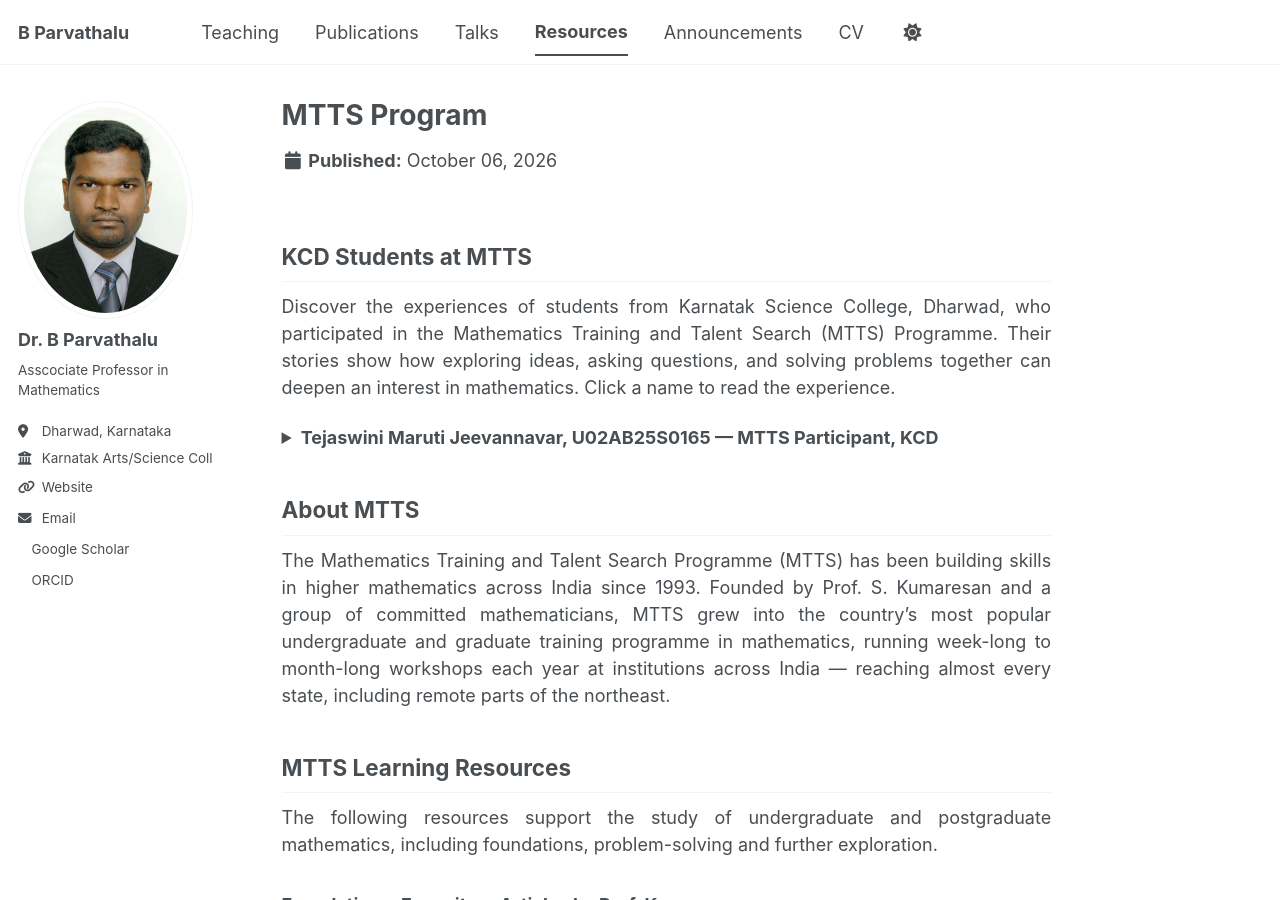
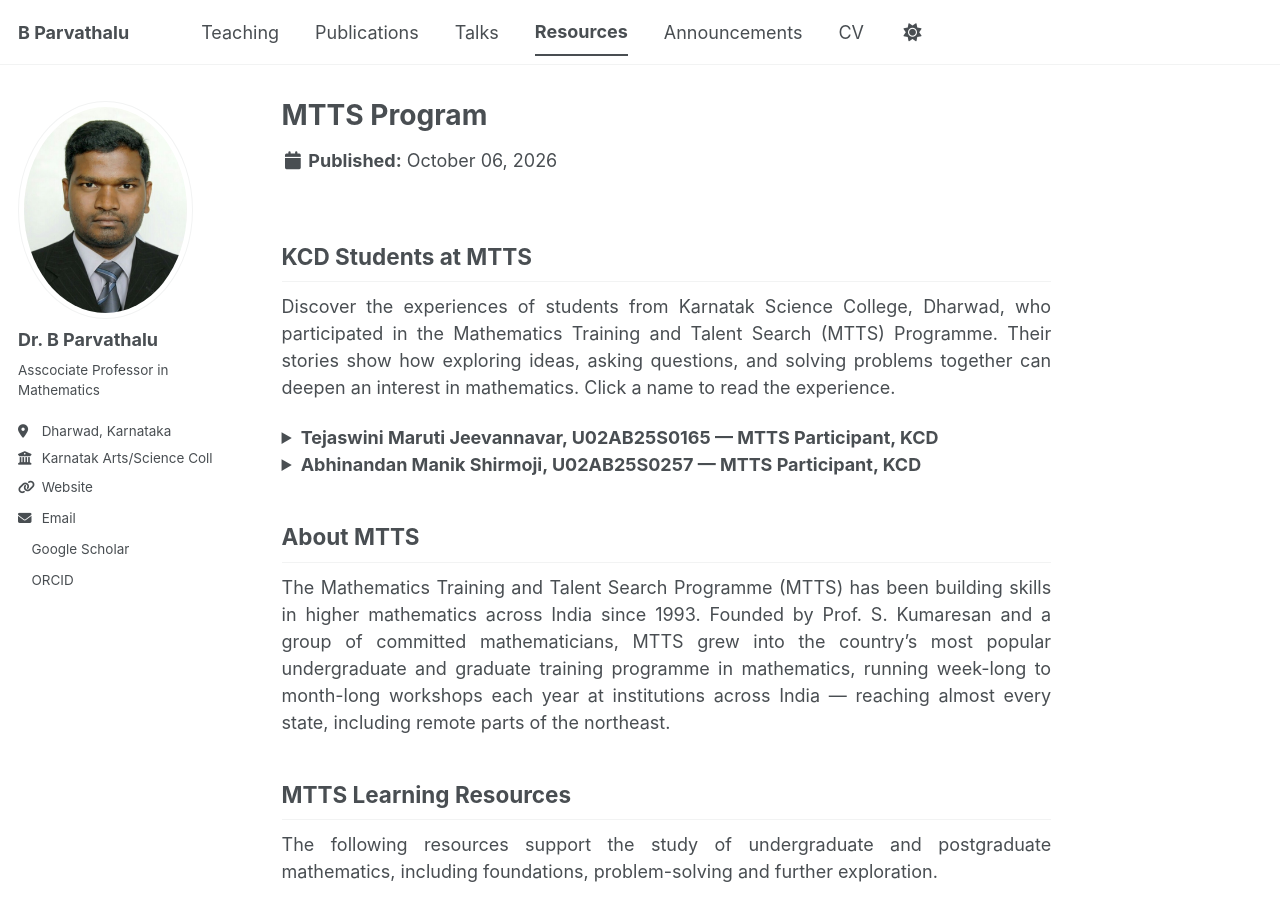
Before and after one commit to drbp-kcd/drbp-kcd.github.io, a Jekyll site: the page built from _resources/mtts-program.md, in a window 1280 px wide and 900 px high. Built offline with Jekyll 4.4.1, drawn with Linux system fonts in a browser that asks for light colours; a style sheet for code colours, icons or effects is not loaded.

Commit message:
Document participant experience from OFCM 2026
Added a participant's experience and advice from OFCM 2026 to the MTTS program documentation.

```diff
--- a/_resources/mtts-program.md
+++ b/_resources/mtts-program.md
@@ -50,6 +50,50 @@
     I am grateful to Dr. Parvathalu Sir for introducing me to
     this opportunity and to the entire MTTS community for such
     a meaningful learning experience.
+  </p>
+</details>
+
+<details>
+  <summary><strong>Abhinandan Manik Shirmoji, U02AB25S0257 — MTTS Participant, KCD</strong></summary>
+
+  <p>
+    <strong>Experience:</strong> Participated in OFCM 2026, gaining
+    new mathematical perspectives, confidence, and a supportive
+    learning community.
+  </p>
+
+  <p>
+    OFCM 2026 changed the way I think, learn, and approach problems.
+    Each session encouraged us to think alongside the instructor,
+    while connections between real-life situations and mathematical
+    ideas made concepts meaningful and engaging.
+  </p>
+
+  <p>
+    One message stayed with me: “Committing mistakes is our birthright
+    while learning something.” It helped me become comfortable with
+    making mistakes and see them as opportunities to learn.
+  </p>
+
+  <p>
+    Breakout discussions connected me with fellow mathematics
+    enthusiasts and gave me the confidence to share my ideas and
+    problem-solving methods. I was fortunate to receive guidance
+    from four mentors who continue to support me even after the camp.
+  </p>
+
+  <p>
+    The three self-assessments helped me recognise my strengths
+    and areas for improvement. Beyond mathematical knowledge,
+    OFCM gave me a sense of community and a more confident,
+    reflective approach to learning.
+  </p>
+
+  <p>
+    <strong>Advice for students:</strong> Ask questions, share your
+    ideas, and embrace mistakes as part of learning. Meaningful
+    discussions and honest self-assessment can deepen your
+    understanding of mathematics.
   </p>
 </details>
 
```
